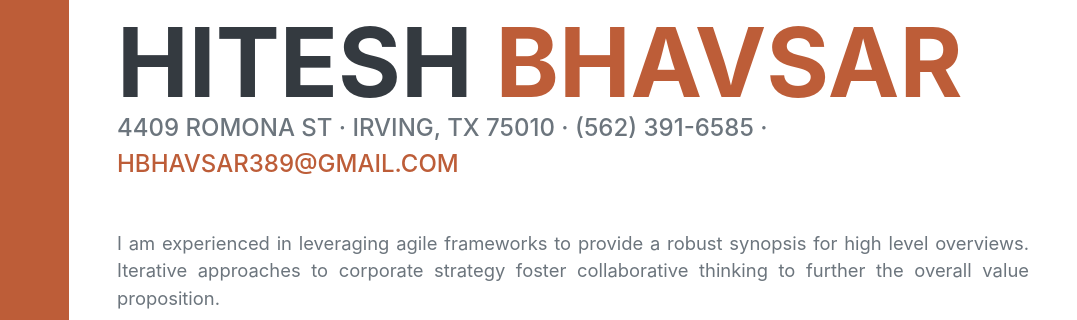
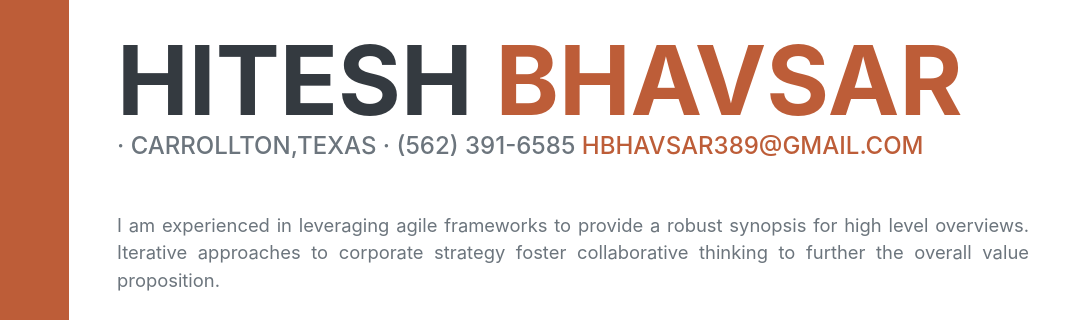
Before and after one commit to hiteshbhavsar/hiteshbhavsar.github.io, a plain HTML site: page index.html in a window 1280 px wide. Shown: the part 185-505 px from the top of the page, 203-1280 px from the left. Drawn offline with nearby package versions, Linux system fonts and the light colour scheme; a web font is replaced by a local one.

Commit message:
Update index.html

```diff
--- a/index.html
+++ b/index.html
@@ -48,7 +48,7 @@
                         <span class="text-primary">Bhavsar</span>
                     </h1>
                     <div class="subheading mb-5">
-                        4409 Romona St · Irving, TX 75010 · (562) 391-6585 ·
+                         · Carrollton,Texas · (562) 391-6585
                         <a href="mailto:hbhavsar389@gmail.com">hbhavsar389@gmail.com</a>
                     </div>
                     <p class="lead mb-5">I am experienced in leveraging agile frameworks to provide a robust synopsis for high level overviews. Iterative approaches to corporate strategy foster collaborative thinking to further the overall value proposition.</p>
```
